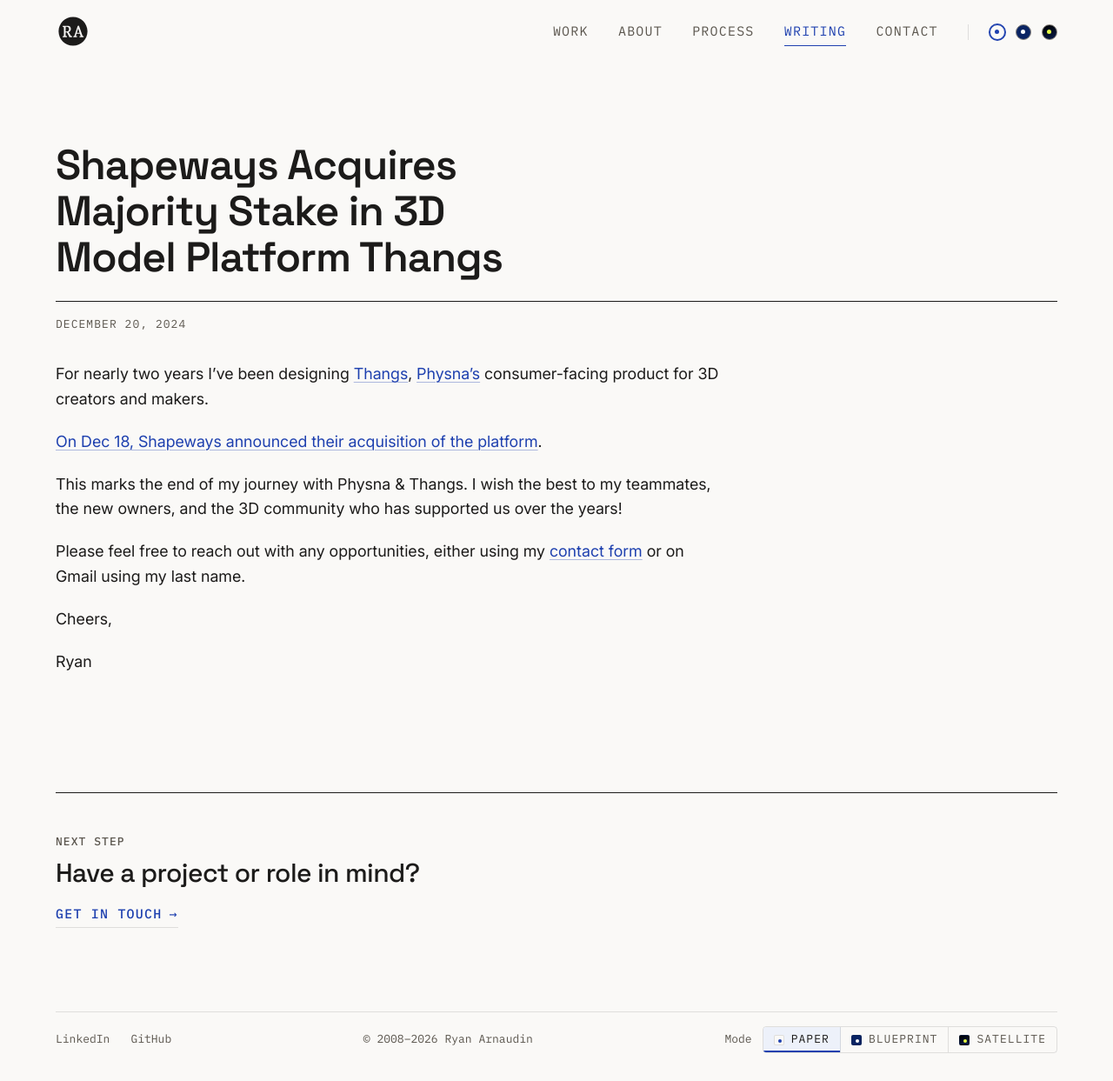
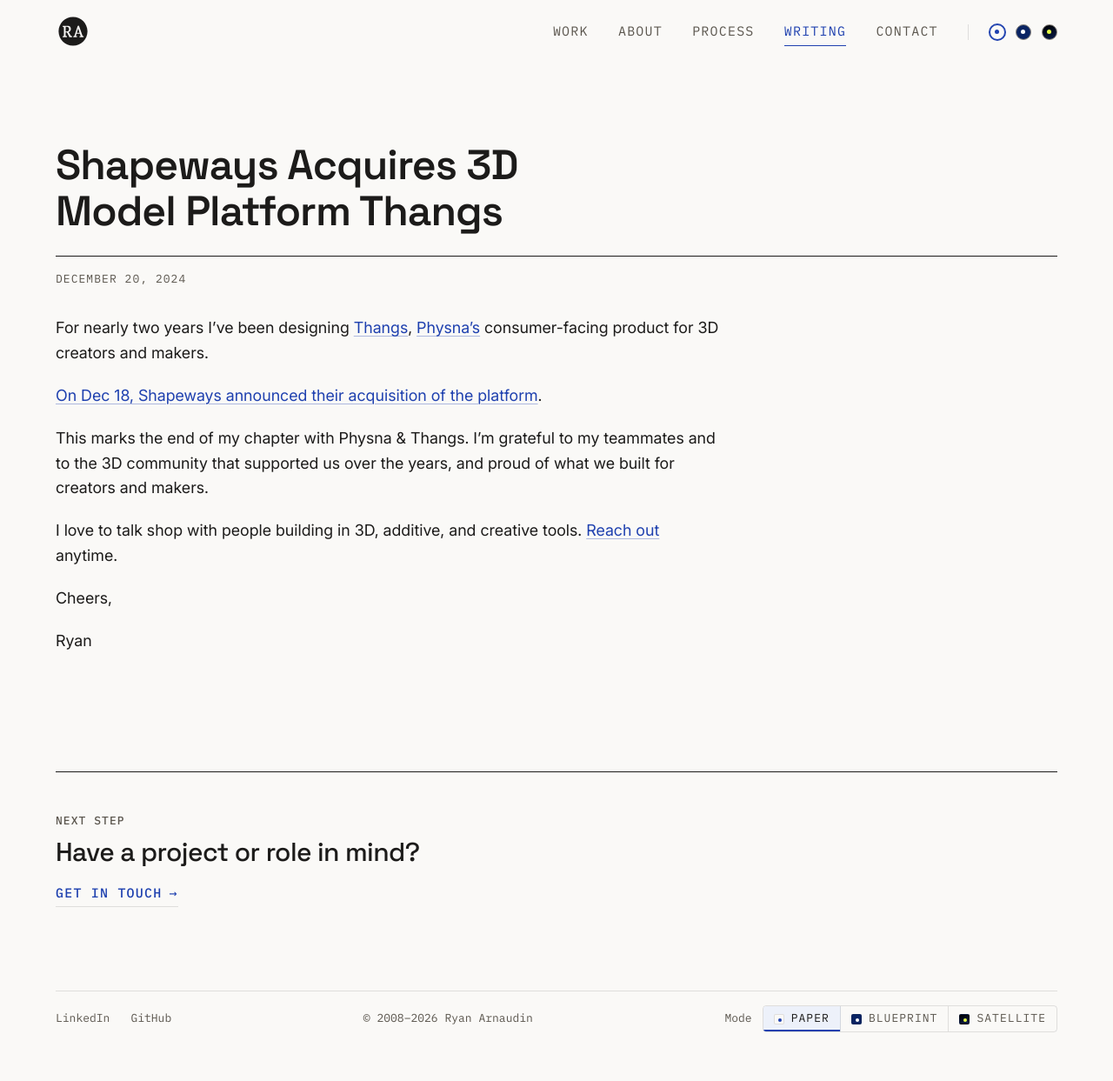
Before and after one commit to arnaudin/arnaudin.github.io, a Jekyll site: the page built from _posts/2024-12-20-shapeways-acquires-thangs.md, in a window 1280 px wide. Shown: the whole page at 87% size. Built offline with Jekyll 4.4.1, drawn with Linux system fonts in a browser that asks for light colours; after the commit the page ends 1219 px from its top, so only the background shows below that.

Commit message:
clean up

```diff
--- a/_posts/2024-12-20-shapeways-acquires-thangs.md
+++ b/_posts/2024-12-20-shapeways-acquires-thangs.md
@@ -1,6 +1,6 @@
 ---
 layout: post
-title:  "Shapeways Acquires Majority Stake in 3D Model Platform Thangs"
+title:  "Shapeways Acquires 3D Model Platform Thangs"
 date: 2024-12-20 10:00:00
 categories: blog
 author: Ryan Arnaudin
@@ -13,9 +13,9 @@
 
 [On Dec 18, Shapeways announced their acquisition of the platform](https://www.shapeways.com/presscorner/shapeways-acquires-thangs){:target="_blank"}.
 
-This marks the end of my journey with Physna & Thangs. I wish the best to my teammates, the new owners, and the 3D community who has supported us over the years!
+This marks the end of my chapter with Physna & Thangs. I'm grateful to my teammates and to the 3D community that supported us over the years, and proud of what we built for creators and makers.
 
-Please feel free to reach out with any opportunities, either using my [contact form](/contact/) or on Gmail using my last name.
+I love to talk shop with people building in 3D, additive, and creative tools. [Reach out](/contact/) anytime.
 
 Cheers,
 
```
